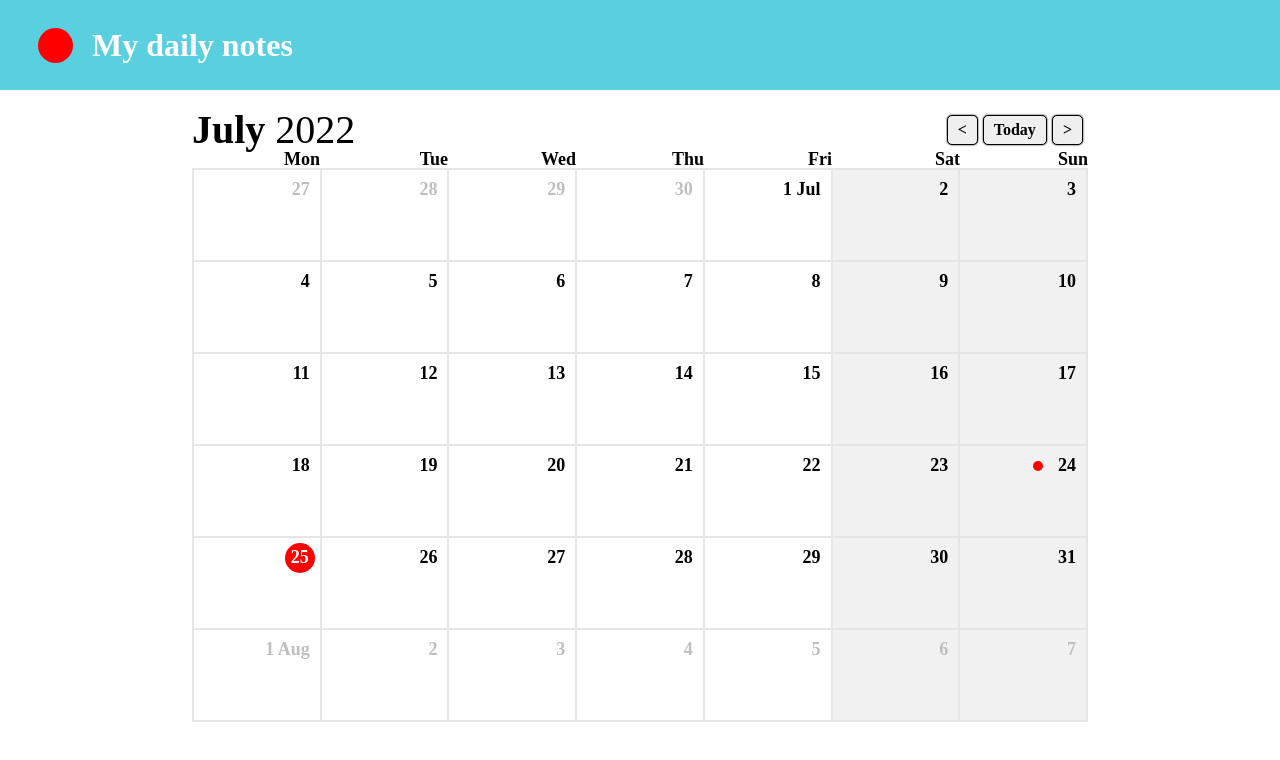
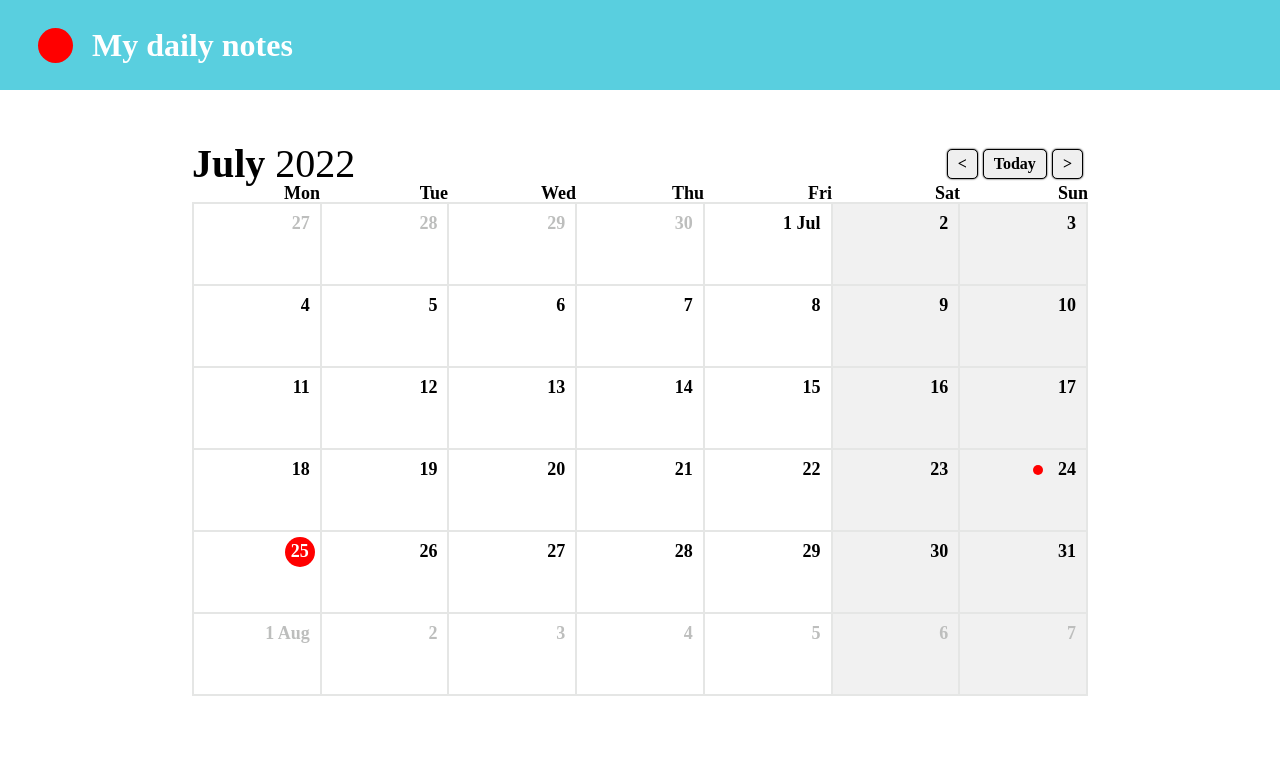
Before and after one commit to popensislam/zeonCalendar, a React (Create React App) app: page / in a window 1280 px wide. Shown: the top 760 px of the page. Built offline with nearby package versions, Linux system fonts and the light colour scheme.

Commit message:
мелкие корректировки

```diff
--- a/src/App.js
+++ b/src/App.js
@@ -32,6 +32,7 @@ function App() {
   return (
     <div className="App">
       <Header />
+      <div className='content'>
         <div className='calendar'>
           <SwitchMonth
             currentMonth={currentMonth}
@@ -47,6 +48,7 @@ function App() {
             currentDay={currentDay}
             setActive={setActive} />
         </div>
+      </div>
       <ModalAdd setActive={setActive} active={active} />
     </div>
   );
--- a/src/App.scss
+++ b/src/App.scss
@@ -22,13 +22,19 @@
 }
 
 
+.content {
+  width: 100%;
+  min-height: 80vh;
+  display: flex;
+  flex-direction: column;
+  justify-content: center;
+  align-items: center;
+}
 .calendar {
   display: flex;
   flex-direction: column;
   justify-content: center;
-  margin: 0 auto;
   width: 70%;
-  height: 100%;
   &-head {
     display: flex;
     justify-content: space-between;
@@ -90,7 +96,7 @@
       &-item {
         display: flex;
         justify-content: end;
-        height: 90px;
+        height: 80px;
         background-color: #fff;
         font-size: 18px;
         font-weight: bold;
```
Lines whose indentation alone changed are shown as unchanged.
